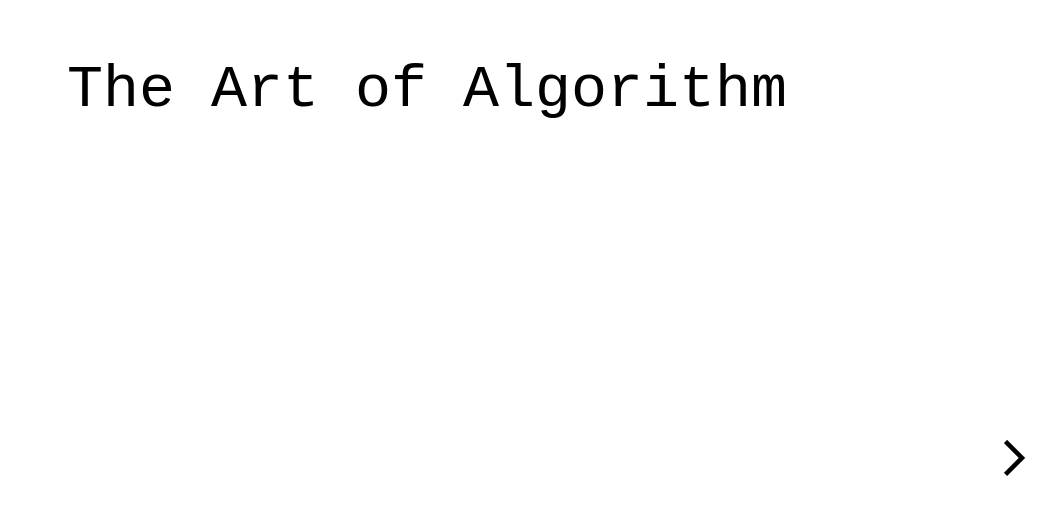
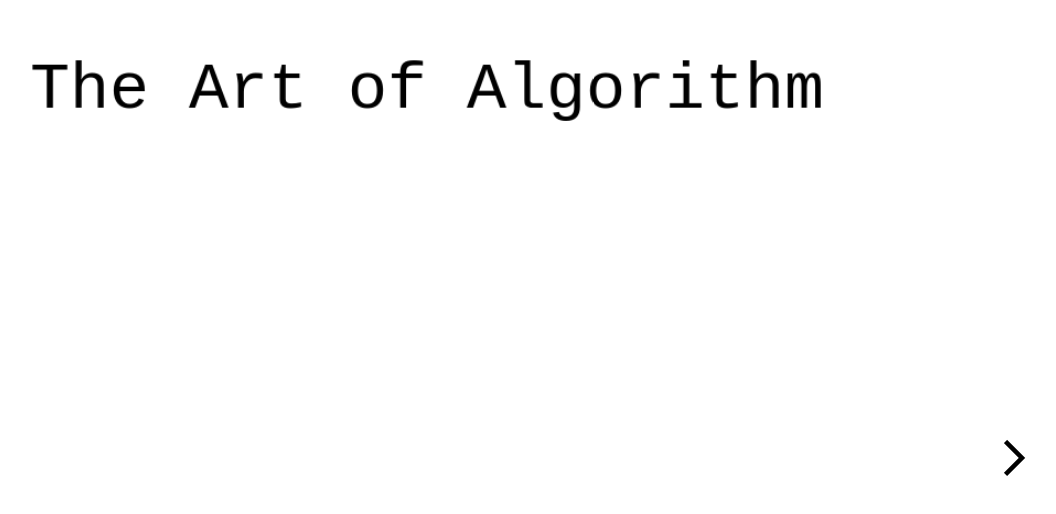
Before and after one commit to lazy-student217/the-art-of-algorithm, a Svelte app: page / in a window 1280 px wide. Shown: the part 274-788 px from the top of the page, without its empty margins (213-1269 px from the left). Built offline with nearby package versions, Linux system fonts and the light colour scheme.

Commit message:
feat: Scaling title

```diff
--- a/src/slides/Slide1.svelte
+++ b/src/slides/Slide1.svelte
@@ -1 +1,24 @@
-<div class="text-6xl">The Art of Algorithm</div>
+<script lang="ts">
+    import { animate } from "motion";
+    import { onMount } from "svelte";
+
+    let title: HTMLSpanElement;
+
+    onMount(() => {
+        animate(
+            title,
+            {
+                scale: [1, 1.15],
+            },
+            {
+                repeat: Infinity,
+                repeatType: "mirror",
+                duration: 2,
+            },
+        );
+    });
+</script>
+
+<div class="backface-hidden will-change-transform" bind:this={title}>
+    <div class="text-6xl">The Art of Algorithm</div>
+</div>
```
